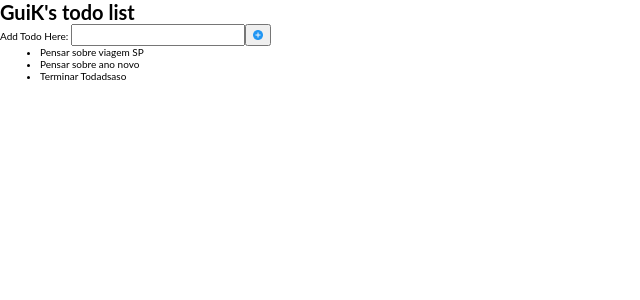
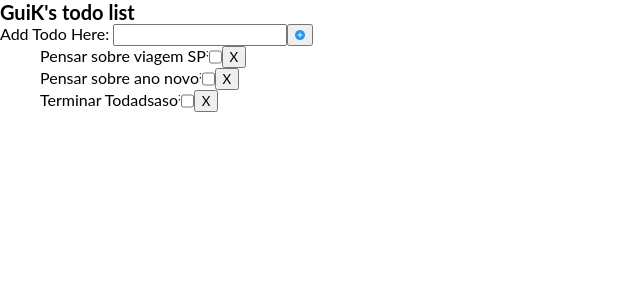
Before and after one commit to GuiCoelhoDev/todo-list, a React (Create React App) app: page / in a window 1280 px wide. Shown: the top 300 px of the page, without its empty margins (0-640 px from the left). Built offline with nearby package versions, Linux system fonts and the light colour scheme.

Commit message:
Agora os todos podem ser removidos

```diff
--- a/public/index.html
+++ b/public/index.html
@@ -23,7 +23,7 @@
       work correctly both with client-side routing and a non-root public URL.
       Learn how to configure a non-root public URL by running `npm run build`.
     -->
-    <title>Template</title>
+    <title>Todo List 2021</title>
   </head>
   <body>
     <noscript>You need to enable JavaScript to run this app.</noscript>
--- a/src/App.js
+++ b/src/App.js
@@ -1,6 +1,5 @@
 import { Switch, Route, BrowserRouter } from "react-router-dom";
 
-import Home from "./pages/Home";
 import TodoList from "./pages/TodoList";
 
 function App() {
@@ -9,7 +8,6 @@ function App() {
       <BrowserRouter>
         <Switch>
           <Route exact path="/" component={TodoList} />
-          <Route exact path="/home" component={Home} />
         </Switch>
       </BrowserRouter>
     </main>
--- a/src/assets/styles/global.js
+++ b/src/assets/styles/global.js
@@ -14,6 +14,15 @@ html {
   p{
       font-size: 1.6rem;
   }
+
+  label{
+    font-size: 1.6rem;
+  }
+
+  li {
+    font-size: 1.6rem;
+  }
+
 }
 
 
--- a/src/components/Todo/index.js
+++ b/src/components/Todo/index.js
@@ -1,5 +1,23 @@
-const Todo = ({ todo }) => {
-  return <li key={todo.key}>{todo.description}</li>;
+const Todo = ({ todo, handleDeleteTodo }) => {
+  return (
+    <div style={{ display: "flex" }}>
+      <label htmlFor={todo.description} key={todo.key}>
+        {todo.description}
+      </label>
+      ;
+      <input id={todo.description} type="checkbox" />
+      <button onClick={() => handleDeleteTodo(todo.id)}>X</button>
+    </div>
+  );
 };
 
 export default Todo;
+
+// Agora que consigo adicionar todos, quero poder remove-los
+// Para isso
+/*
+Para isso, quero criar um botão V
+Ao clicar no botão, quero excluir aquele todo
+Para excluir, preciso excluir aquele especifico
+Para excluir, filter?
+*/
--- a/src/pages/Home/index.js
+++ /dev/null
@@ -1,16 +0,0 @@
-import { Link } from "react-router-dom";
-import { ResumoRecipe } from "../../assets/strings/strings";
-import Quadro from "../../components/Quadro";
-
-const Home = () => {
-  return (
-    <div>
-      <Quadro />
-      <div style={{ top: "50px" }}>
-        <h1>hiii</h1>
-      </div>
-    </div>
-  );
-};
-
-export default Home;
--- a/src/pages/TodoList/index.js
+++ b/src/pages/TodoList/index.js
@@ -13,17 +13,14 @@ const TodoList = () => {
   const [todos, setTodos] = useState(initialTodos);
   const [value, setValue] = useState("");
 
-  const handleClick = () => {
+  function handleAddTodo() {
     const todo = { description: value, id: Math.random(), done: false };
     setTodos([...todos, todo]);
-  };
+  }
 
-  // Adicionar estrutura, funcionalidade, estado, estilo
-  // Meu input está pronto, agora eu quero adicionar oq escrevo na lista do map.
-  // Bom, adicionei oq eu escrevo no estado, agora quero adicionar o estado no todos hmm
-  // Blz, resolvi o problema fazendo a função handleClick
-  // Agora que consigo adicionar os todos, quero poder marcar-los quando eles estiverem prontos.
-  // Fazer o botão para apagar e altrerar
+  function handleDeleteTodo(id) {
+    setTodos(todos.filter((todo) => todo.id !== id)); //se for true, continua na lista
+  }
 
   return (
     <div>
@@ -40,13 +37,13 @@ const TodoList = () => {
           type="text"
         ></input>
 
-        <button onClick={handleClick} type="submit">
+        <button onClick={handleAddTodo} type="submit">
           <AddTodoImg src={AddTodoLogo} />
         </button>
       </div>
       <ul>
         {todos.map((todo) => {
-          return <Todo todo={todo}></Todo>;
+          return <Todo handleDeleteTodo={handleDeleteTodo} todo={todo}></Todo>;
         })}
       </ul>
     </div>
```
Also changed, not shown: 1 other file (tests, documents, lock files or other folders).
